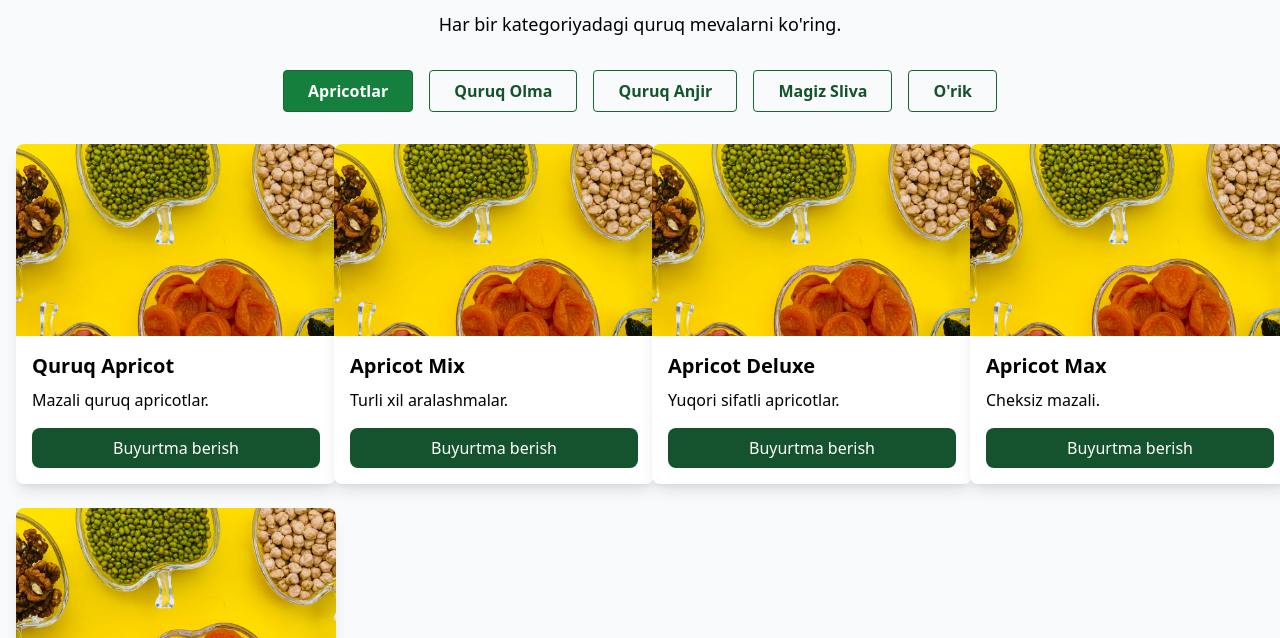
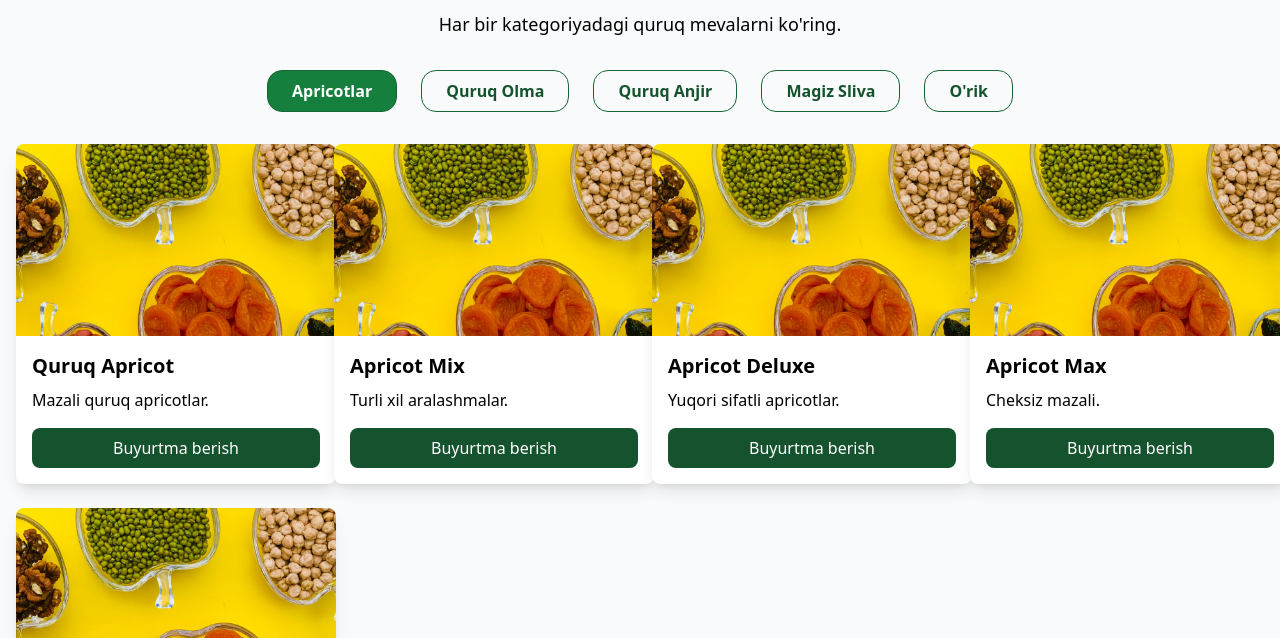
Before and after one commit to Komil-Dev/HMM, a website: page mahsulotlar.html in a window 1280 px wide. Shown: the part 162-800 px from the top of the page. Drawn offline with nearby package versions, Linux system fonts and the light colour scheme.

Commit message:
well  done

```diff
--- a/mahsulotlar.html
+++ b/mahsulotlar.html
@@ -99,28 +99,37 @@
 			mobileMenu.style.transform = 'translateX(-100%)'; // Slide out
 		});
 	</script>
+
 	<!-- Product Category Section -->
 	<section id="product-categories" class="products section py-10 mt-[10vh]">
 		<div class="container mx-auto text-center mb-8">
 			<h2 class="text-3xl font-semibold">Mahsulotlar Kategoriyalari</h2>
 			<p class="mt-4 text-lg">Har bir kategoriyadagi quruq mevalarni ko'ring.</p>
 		</div>
+		<div class="flex justify-center space-x-2 sm:space-x-4 mb-8 flex-wrap gap-2">
+			<button id="apricots"
+				class="category-button active-category text-green-900 py-2 px-4 sm:px-6 font-semibold border border-green-800 rounded-[15px] hover:bg-green-800 hover:text-white transition duration-300">
+				Apricotlar
+			</button>
+			<button id="apples"
+				class="category-button text-green-900 py-2 px-4 sm:px-6 font-semibold border border-green-800 rounded-[15px] hover:bg-green-800 hover:text-white transition duration-300">
+				Quruq Olma
+			</button>
+			<button id="figs"
+				class="category-button text-green-900 py-2 px-4 sm:px-6 font-semibold border border-green-800 rounded-[15px] hover:bg-green-800 hover:text-white transition duration-300">
+				Quruq Anjir
+			</button>
+			<button id="magic-sliva"
+				class="category-button text-green-900 py-2 px-4 sm:px-6 font-semibold border border-green-800 rounded-[15px] hover:bg-green-800 hover:text-white transition duration-300">
+				Magiz Sliva
+			</button>
+			<button id="orik"
+				class="category-button text-green-900 py-2 px-4 sm:px-6 font-semibold border border-green-800 rounded-[15px] hover:bg-green-800 hover:text-white transition duration-300">
+				O'rik
+			</button>
+		</div>
 
-		<div class="flex justify-center space-x-4 mb-8 flex-wrap">
-			<button id="apricots"
-				class="category-button active-category text-green-900 py-2 px-6 font-semibold border border-green-800 rounded hover:bg-green-800 hover:text-white transition duration-300">Apricotlar</button>
-			<button id="apples"
-				class="category-button text-green-900 py-2 px-6 font-semibold border border-green-800 rounded hover:bg-green-800 hover:text-white transition duration-300">Quruq
-				Olma</button>
-			<button id="figs"
-				class="category-button text-green-900 py-2 px-6 font-semibold border border-green-800 rounded hover:bg-green-800 hover:text-white transition duration-300">Quruq
-				Anjir</button>
-			<button id="magic-sliva"
-				class="category-button text-green-900 py-2 px-6 font-semibold border border-green-800 rounded hover:bg-green-800 hover:text-white transition duration-300">Magiz
-				Sliva</button>
-			<button id="orik"
-				class="category-button text-green-900 py-2 px-6 font-semibold border border-green-800 rounded hover:bg-green-800 hover:text-white transition duration-300">O'rik</button>
-		</div>
+
 
 		<div id="product-cards"
 			class="container mx-auto px-4 grid grid-cols-1 sm:grid-cols-2 md:grid-cols-3 lg:grid-cols-4 gap-6">
```
